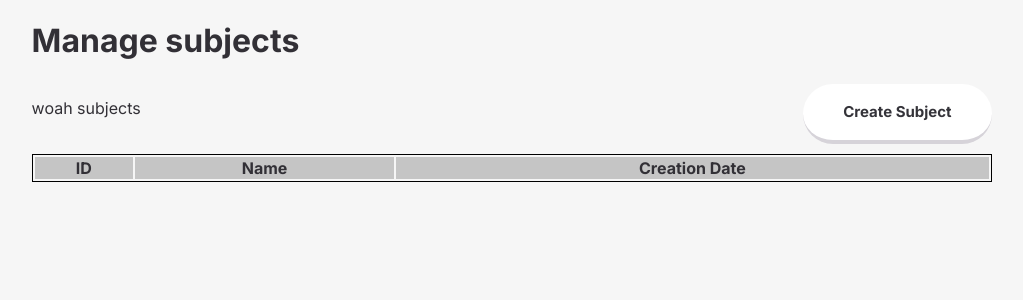
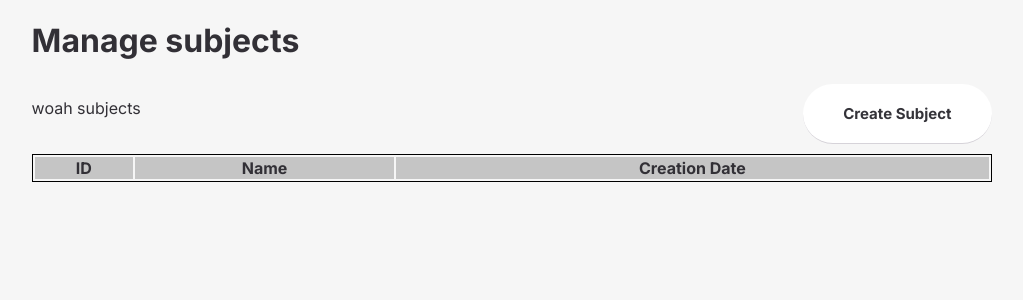
Before and after one commit to snackbag/learn, a Flask app: page /admin/subjects in a window 1280 px wide, while the restyled element is pressed. Shown: the top 300 px of the page, without its empty margins (122-1145 px from the left). Run offline with Flask 3, Linux system fonts and the light colour scheme; lists and menus that the app fills with data are empty.

Commit message:
possibly better button

```diff
--- a/static/buttons.css
+++ b/static/buttons.css
@@ -26,7 +26,7 @@ button:hover:enabled {
 }
 
 button:active:enabled {
-    border-bottom: 4px solid var(--border-color);
+    border-bottom: 1px solid var(--border-color);
     transform: translateY(2px);
 }
 
```
